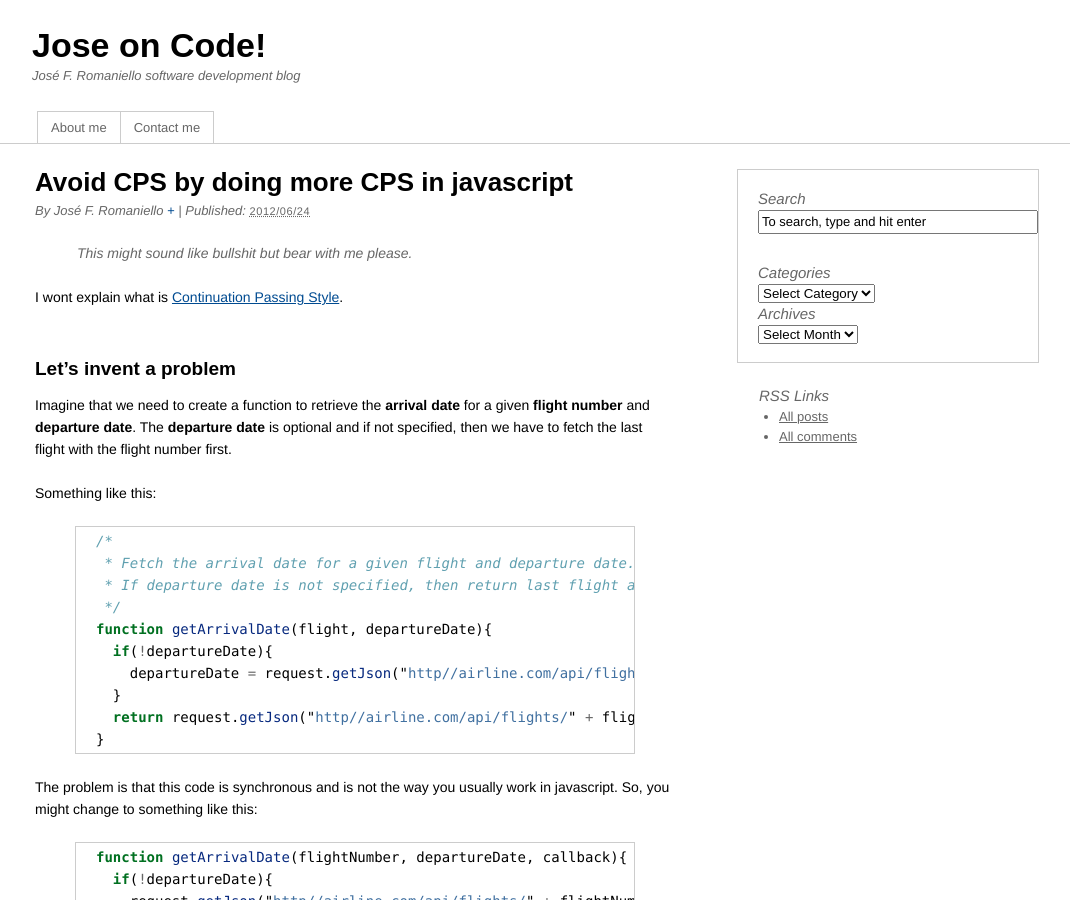
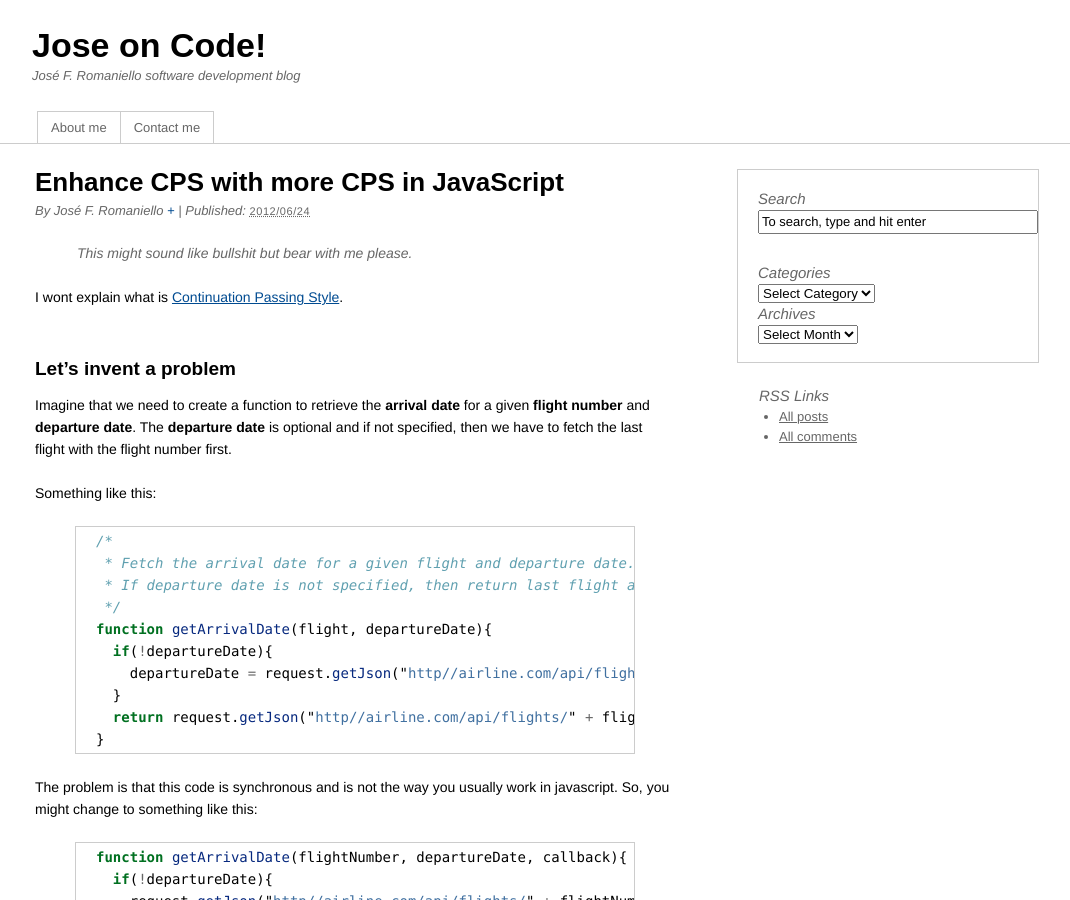
Before and after one commit to jfromaniello/joseoncodecom, a Jekyll site: the page built from _posts/2012-06-24-avoid-cps-with-more-cps-in-javascript.markdown, in a window 1280 px wide and 900 px high. Shown: the whole window, without its empty margins (103-1173 px from the left). Built offline with Jekyll 4.4.1, drawn with Linux system fonts in a browser that asks for light colours; Markdown is read by kramdown in place of the engine named in the settings; comment, search, counter and statistics services are not loaded.

Commit message:
change horrible title

```diff
--- a/_posts/2012-06-24-avoid-cps-with-more-cps-in-javascript.markdown
+++ b/_posts/2012-06-24-avoid-cps-with-more-cps-in-javascript.markdown
@@ -1,6 +1,6 @@
 ---
 layout: post
-title: "Avoid CPS by doing more CPS in javascript"
+title: "Enhance CPS with more CPS in JavaScript"
 date: 2012-06-24 21:00
 tags:
 - javascript
```
